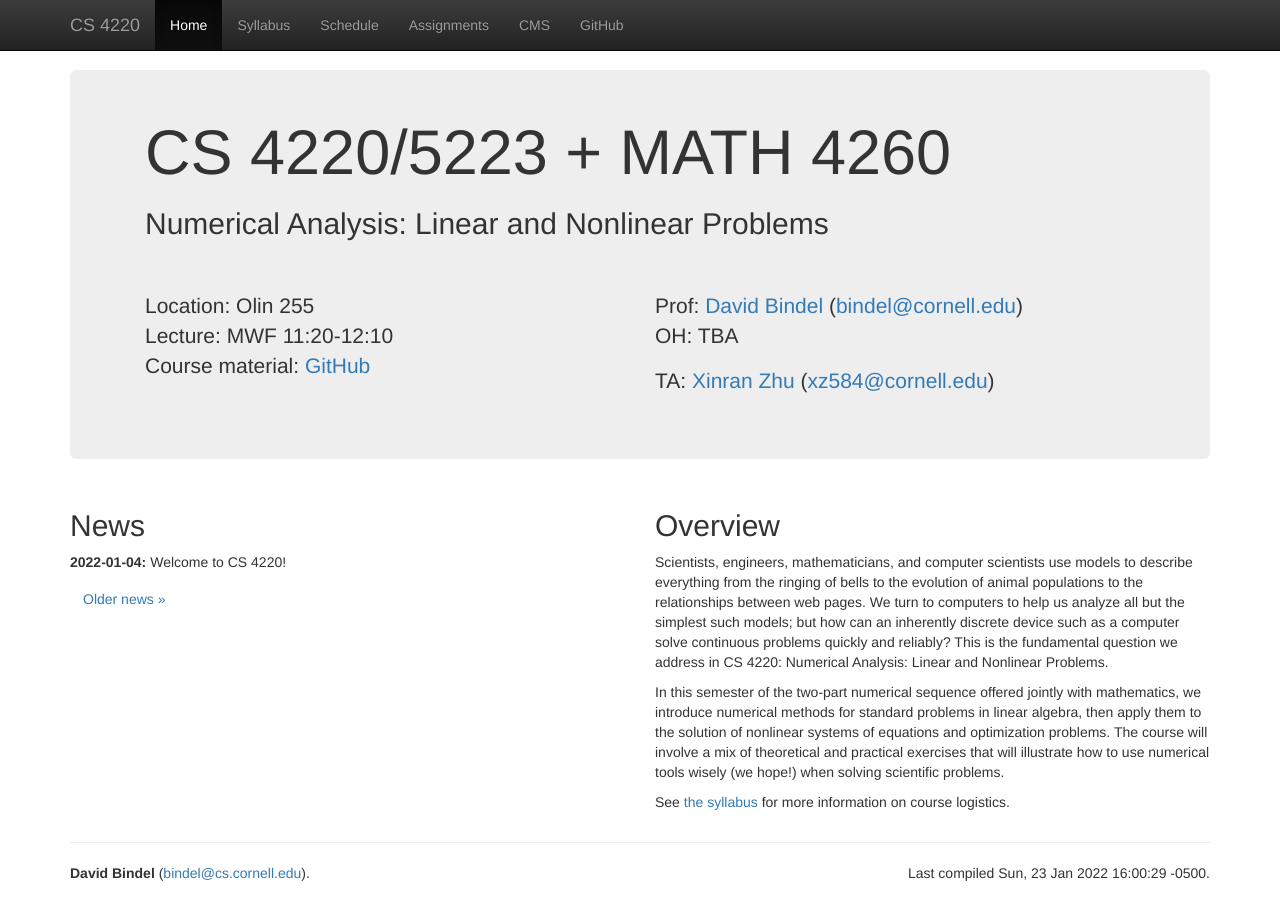
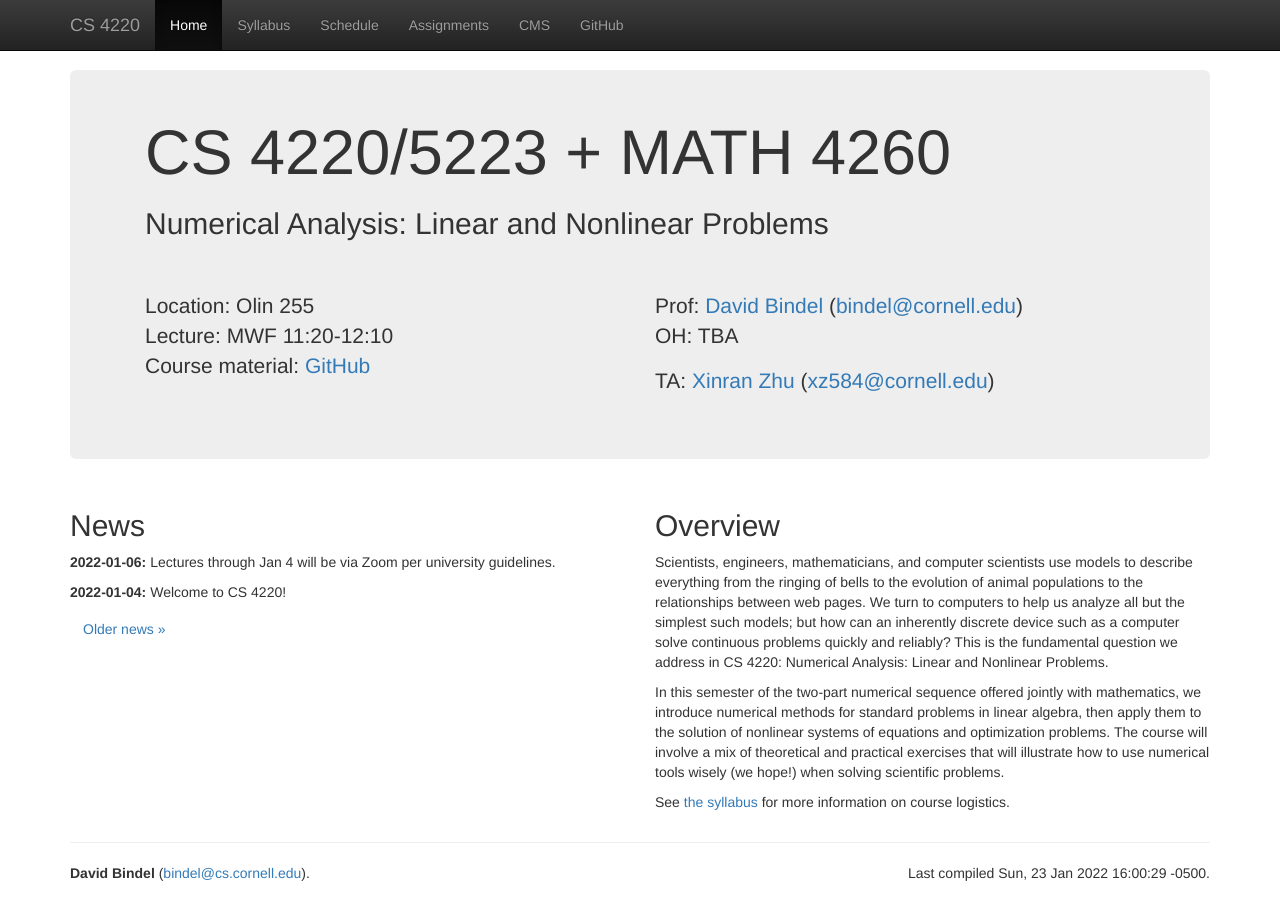
Before and after one commit to dbindel/cs4220-s22, a Jekyll site: the page built from web/index.html, in a window 1280 px wide. Built offline with Jekyll 4.4.1, drawn with Linux system fonts in a browser that asks for light colours; nearby versions of some CDN libraries.

Commit message:
Added news about moving to Zoom for first two weeks.

```diff
--- a/web/_data/news.yml
+++ b/web/_data/news.yml
@@ -1,3 +1,6 @@
 -
   date: 2022-01-04
   text: Welcome to CS 4220!
+-
+  date: 2022-01-06
+  text: Lectures through Jan 4 will be via Zoom per university guidelines.
```
